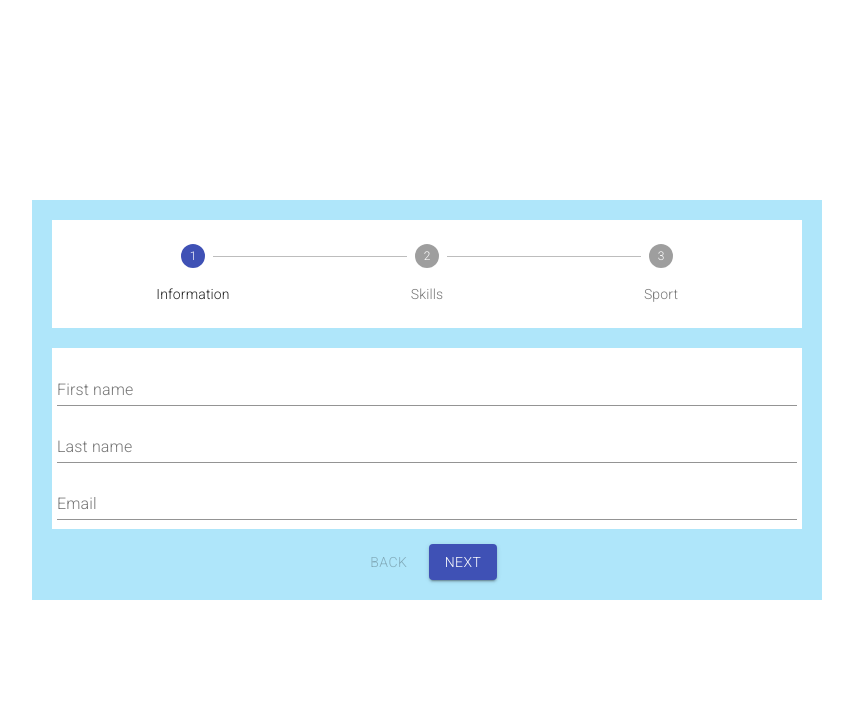
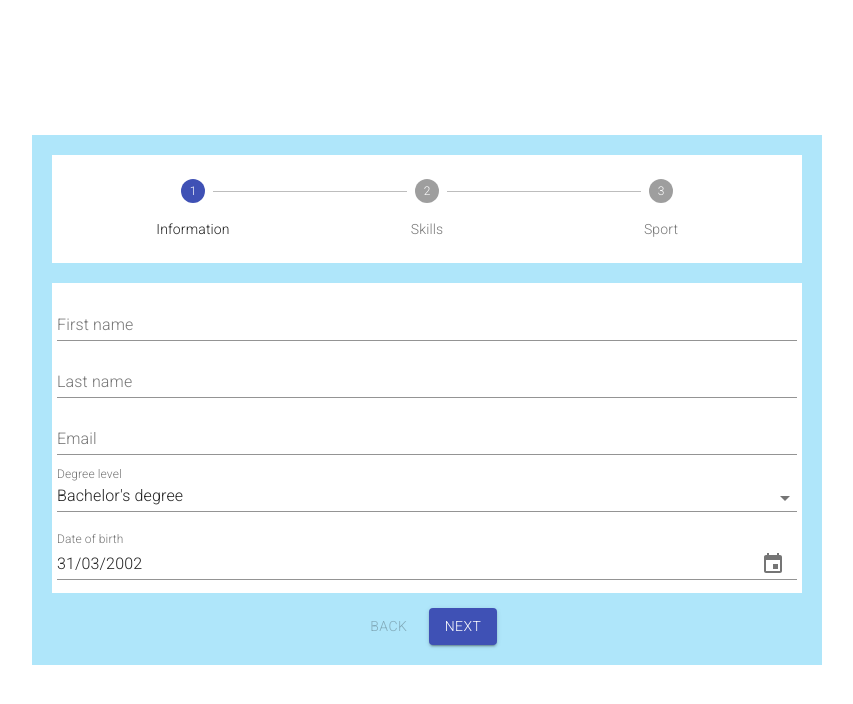
Before and after one commit to framista/questionnaire, a React (Create React App) app: page / in a window 1280 px wide. Shown: the top 704 px of the page, without its empty margins (213-1066 px from the left). Built offline with nearby package versions, Linux system fonts and the light colour scheme.

Commit message:
Create layout for information

```diff
--- a/package.json
+++ b/package.json
@@ -3,11 +3,14 @@
   "version": "0.1.0",
   "private": true,
   "dependencies": {
+    "@date-io/date-fns": "^1.3.11",
     "@material-ui/core": "^4.9.8",
+    "@material-ui/pickers": "^3.2.10",
     "@reduxjs/toolkit": "^1.3.2",
     "@testing-library/jest-dom": "^4.2.4",
     "@testing-library/react": "^9.5.0",
     "@testing-library/user-event": "^7.2.1",
+    "date-fns": "^2.0.0-beta.5",
     "react": "^16.13.0",
     "react-dom": "^16.13.0",
     "react-hook-form": "^5.4.2",
--- a/src/components/info/index.js
+++ b/src/components/info/index.js
@@ -4,16 +4,32 @@ import {
     selectInformation,
     setInformation,
 } from './infoSlice';
-import { FormGroup, FormControl, InputLabel, Input, FormHelperText } from '@material-ui/core';
+import { FormGroup, FormControl, InputLabel, Input, FormHelperText, Select, MenuItem } from '@material-ui/core';
 import { useForm } from 'react-hook-form';
 import './info.css';
-
+import DateFnsUtils from "@date-io/date-fns";
+import {
+    MuiPickersUtilsProvider,
+    KeyboardDatePicker,
+} from '@material-ui/pickers';
+import { setDate } from '../../helper';
 const Info = () => {
 
     const { register, handleSubmit, watch, errors } = useForm();
 
     const information = useSelector(selectInformation);
 
+    // const [selectedDate, setSelectedDate] = React.useState(setDate(20));
+    const minDate = setDate(80);
+    const maxDate = setDate(18);
+
+    const degreeLevelTab = ["Associate degree", "Bachelor's degree", "Master's degree", "Doctoral degree"];
+
+    const handleDateChange = (date) => {
+        const content = "dateOfBirth";
+        const value = date;
+        dispatch(setInformation({ content, value }));
+    };
     console.log(information)
     const dispatch = useDispatch();
 
@@ -27,10 +43,10 @@ const Info = () => {
         console.log(data)
     }
 
-    console.log(errors)
+    // console.log(errors)
 
     return (
-        <form className="infocontainer">
+        <form className="infocontainer" onMouseLeave={handleSubmit(onSubmit)}>
             <FormGroup >
                 <FormControl margin='dense' >
                     <InputLabel htmlFor="my-input" error={!!errors.firstname}
@@ -44,7 +60,7 @@ const Info = () => {
                         inputRef={register({
                             required: true
                         })}
-                        onBlur={handleSubmit(onSubmit)}
+                    // onBlur={handleSubmit(onSubmit)}
                     />
                     {errors.firstname && errors.firstname.type === 'required' &&
                         <FormHelperText error>Field cannot be empty</FormHelperText>}
@@ -56,7 +72,7 @@ const Info = () => {
                         name="lastname"
                         value={information[1].value}
                         onChange={handleChange}
-                        onBlur={handleSubmit(onSubmit)}
+                        // onBlur={handleSubmit(onSubmit)}
                         error={!!errors.lastname}
                         inputRef={register({
                             required: true
@@ -72,7 +88,7 @@ const Info = () => {
                         name="email"
                         value={information[2].value}
                         onChange={handleChange}
-                        onBlur={handleSubmit(onSubmit)}
+                        // onBlur={handleSubmit(onSubmit)}
                         error={!!errors.email}
                         inputRef={register({
                             required: true,
@@ -87,6 +103,41 @@ const Info = () => {
                     {errors.email && errors.email.type === 'pattern' &&
                         <FormHelperText error size='small'>{errors.email.message}</FormHelperText>}
                 </FormControl>
+                <FormControl margin="dense">
+                    <InputLabel id="demo-simple-select-label">Degree level</InputLabel>
+                    <Select
+                        labelId="demo-simple-select-label"
+                        id="demo-simple-select"
+                        value={information[3].value}
+                        name="degreeLevel"
+                        onChange={handleChange}
+                    >
+                        {degreeLevelTab.map(el => (<MenuItem
+                            value={el}
+                            key={el}
+                        >{el}</MenuItem>))};
+                    </Select>
+                </FormControl>
+                <FormControl>
+                    <MuiPickersUtilsProvider utils={DateFnsUtils}>
+                        <KeyboardDatePicker
+                            margin="normal"
+                            id="date-picker-dialog"
+                            label="Date of birth"
+                            format="dd/MM/yyyy"
+                            value={information[4].value}
+                            onChange={handleDateChange}
+                            name="dateOfBirth"
+                            maxDate={maxDate}
+                            maxDateMessage="You have to be adult"
+                            minDate={minDate}
+                            minDateMessage="Date is incorrect"
+                            KeyboardButtonProps={{
+                                'aria-label': 'change date',
+                            }}
+                        />
+                    </MuiPickersUtilsProvider>
+                </FormControl>
             </FormGroup>
         </form>
     )
--- a/src/components/info/infoSlice.js
+++ b/src/components/info/infoSlice.js
@@ -1,13 +1,16 @@
 import { createSlice } from '@reduxjs/toolkit';
+import { setDate } from '../../helper'
+
+const date = setDate(18);
 
 const initialState = {
     information: [
         { content: 'firstname', value: "", error: "" },
         { content: 'lastname', value: "", error: "" },
         { content: 'email', value: "", error: "" },
-        { content: 'levelEducation', value: "", error: "" },
-        { content: 'dateOfBirth', value: "", error: "" },
-        { content: 'imgUrl', value: "", error: "" },
+        { content: 'degreeLevel', value: "Bachelor's degree", error: "" },
+        { content: 'dateOfBirth', value: date, error: "" },
+        { content: '', value: "", error: "" },
     ]
 }
 
@@ -17,7 +20,7 @@ const infoSlice = createSlice({
     reducers: {
         setInformation: (state, action) => {
             const { content, value } = action.payload;
-            const selectedContentIndex = state.information.findIndex( i => i.content === content);
+            const selectedContentIndex = state.information.findIndex(i => i.content === content);
             state.information[selectedContentIndex].value = value;
         }
     }
--- /dev/null
+++ b/src/helper.js
@@ -0,0 +1,5 @@
+export const setDate = years => {
+    const date = new Date();
+    date.setFullYear(date.getFullYear() - years);
+    return date;
+}
```
Also changed, not shown: 1 other file (tests, documents, lock files or other folders).
